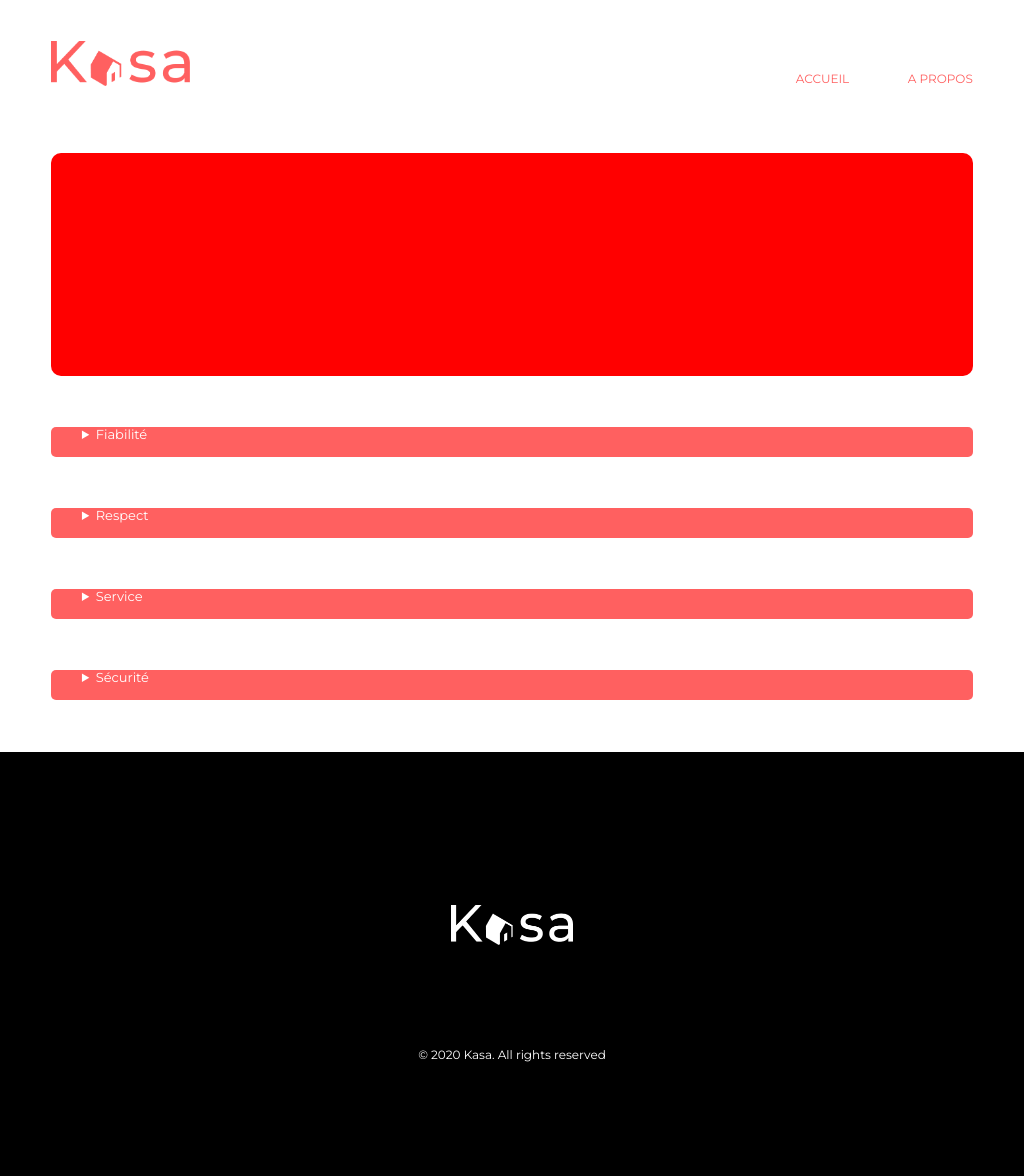
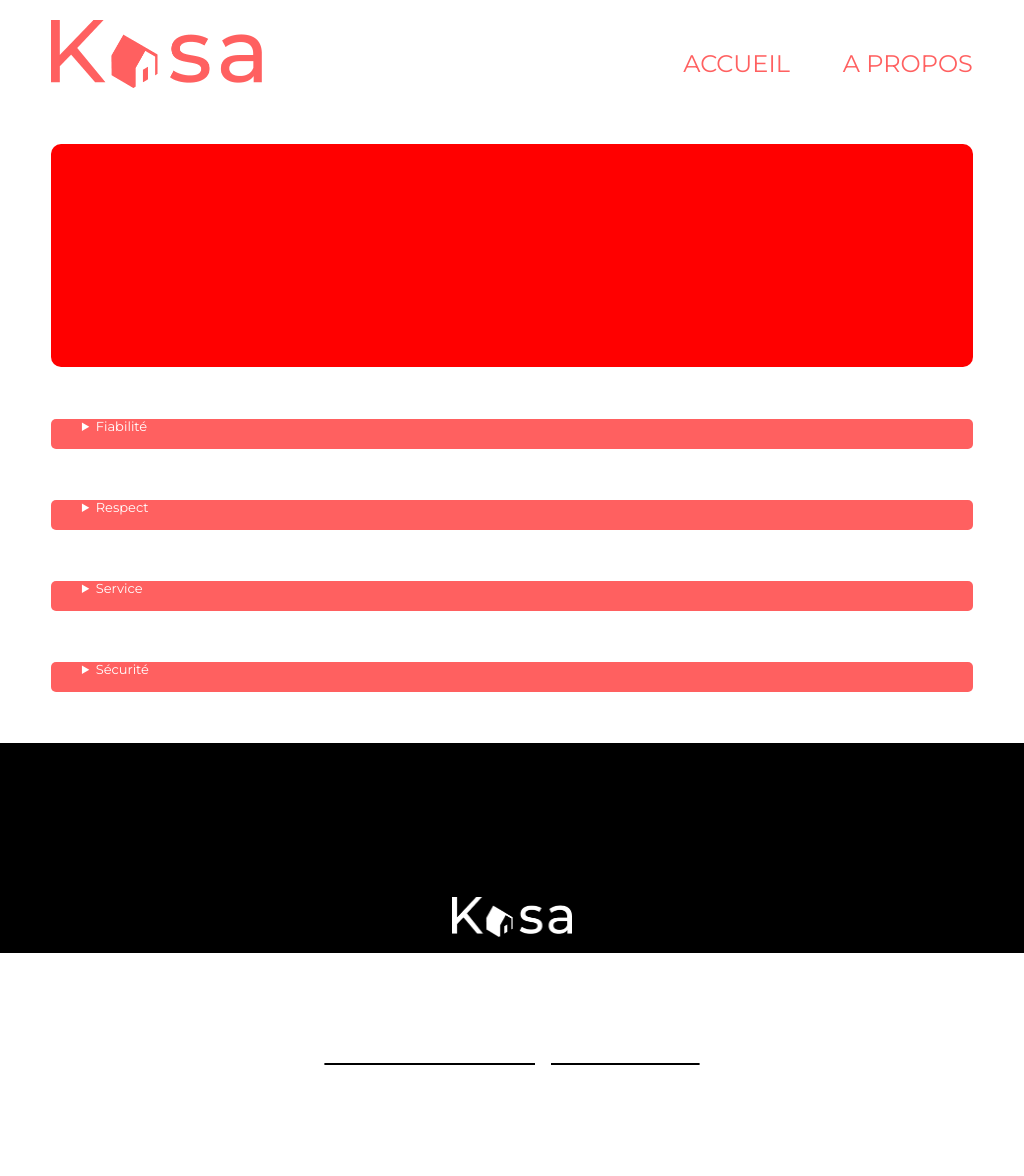
Before and after one commit to EmerickJunger/Projet-7-, a React (Create React App) app in the folder kasa/: page /about in a window 1024 px wide. Shown: the top 1176 px of the page. Built offline with nearby package versions, Linux system fonts and the light colour scheme.

Commit message:
media queries en cours

```diff
--- a/kasa/public/style.css
+++ b/kasa/public/style.css
@@ -99,9 +99,7 @@ figure h1{
 }
 footer {
     background-color: black;
-    max-width: 1920px;
     margin: 0;
-    flex-grow: 1;
     margin-top: 5%;
 }
 footer p{
@@ -281,3 +279,71 @@ footer a{
     border-radius: 10px;
     margin-top: 5%;
 }
+@media (min-width: 768px) and (max-width: 1024px)
+{
+    header img{
+        height: 70px;
+    }
+    nav li{
+        font-size: 20px;
+    }
+    .error{
+        font-size: 130px;
+        margin-top: 30%;
+    }
+    .notfound{
+        font-size: 26px;
+    }
+    .return{
+        font-size: 22px;
+        margin-top: 25%;
+        margin-bottom: 60%;
+    }
+    footer img{
+        height: 70px;
+        width: 210px;
+    }
+    footer p{
+        font-size: 20px;
+    };
+}
+@media (min-width: 1024px) and (max-width: 1920px)
+{
+    header img{
+        height: 68px;
+    }
+    nav{
+        margin-top: 2%;
+    }
+    nav li{
+        font-size: 24px;
+    }
+    .error{
+        font-size: 288px;
+        margin-top: 5%;
+        margin-bottom: 1%;
+    }
+    .notfound{
+        font-size: 36px;
+        font-weight: 400;
+    }
+    .return{
+        font-size: 22px;
+        margin-top: 6%;
+        margin-bottom: 10%;
+    }
+    footer img{
+        height: 40px;
+        width: 120px;
+    }
+    footer p{
+        font-size: 24px;
+    };
+    .text{
+        display: flex;
+        flex-wrap: nowrap;
+    }
+    footer{
+        height: 210px;
+    }
+}
--- a/kasa/src/componants/NotFound.js
+++ b/kasa/src/componants/NotFound.js
@@ -6,10 +6,13 @@ function NotFound() {
           <h2 className="error">
             404
           </h2>
-          <p className="notfound">
-            Oups! La page que
-          </p>
-          <p className="notfound">vous demandez n'existe pas.</p>
+          <div className="text">
+            <p className="notfound">
+              Oups! La page que vous demandez n'existe pas.
+            </p>
+            <p className="notfound">
+            </p>
+          </div>
           <a href="/" className="return">
             Retourner sur la page d'accueil
           </a>
```
